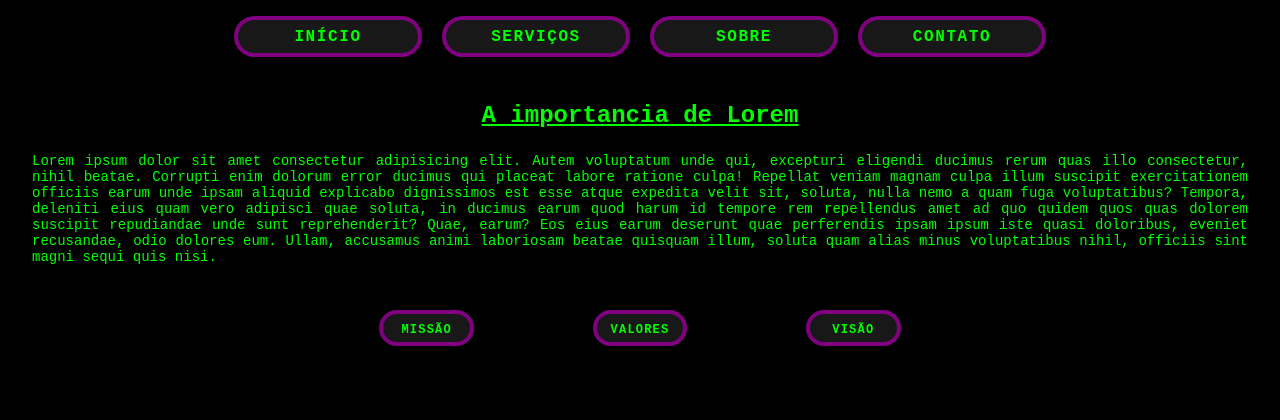
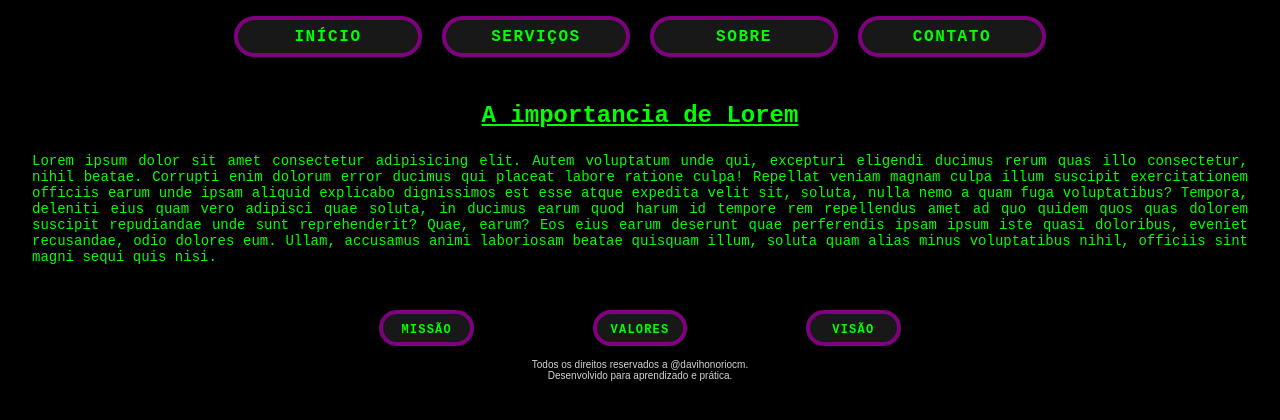
Before and after one commit to davihonoriocm/projects, a plain HTML site: page index.html in a window 1280 px wide. Shown: the part 130-550 px from the top of the page. Drawn offline with Linux system fonts and the light colour scheme.

Commit message:
copyright

```diff
--- a/index.html
+++ b/index.html
@@ -59,6 +59,10 @@
                 <li><a href="">Visão</a></li>
             </ul>
         </nav>
+
+        <section>
+            <p>Todos os direitos reservados a @davihonoriocm.<br/> Desenvolvido para aprendizado e prática.</p>
+        </section>
     </footer>
 </body>
 </html>
--- a/styles/style.css
+++ b/styles/style.css
@@ -161,3 +161,12 @@ main {
     letter-spacing: 0.1em;
     color: #00FF00;
 }
+
+footer section {
+    color: lightgray;
+    font-family: sans-serif;
+    font-size: 10px;
+    white-space: normal;
+    text-align: center;
+
+}
```
